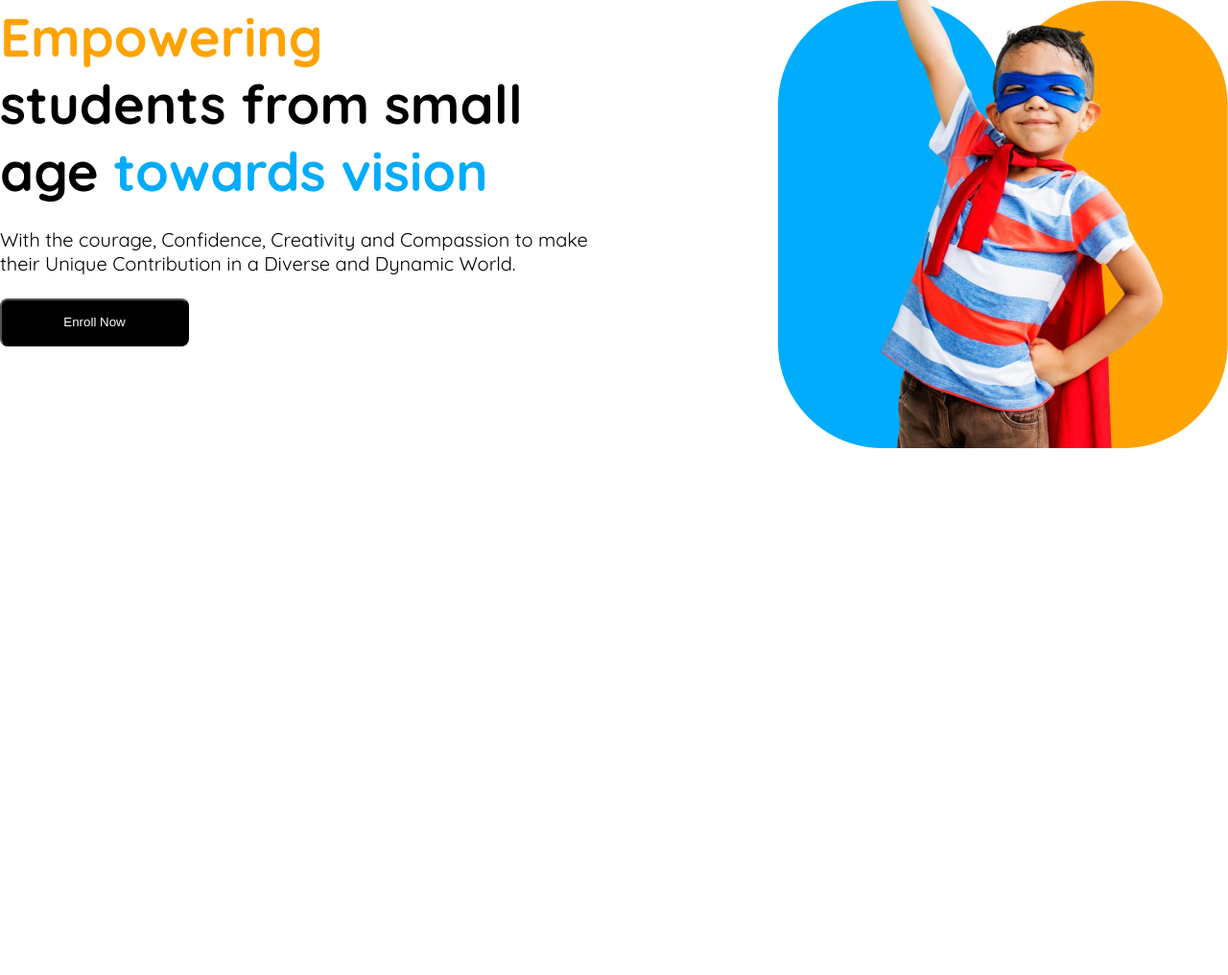
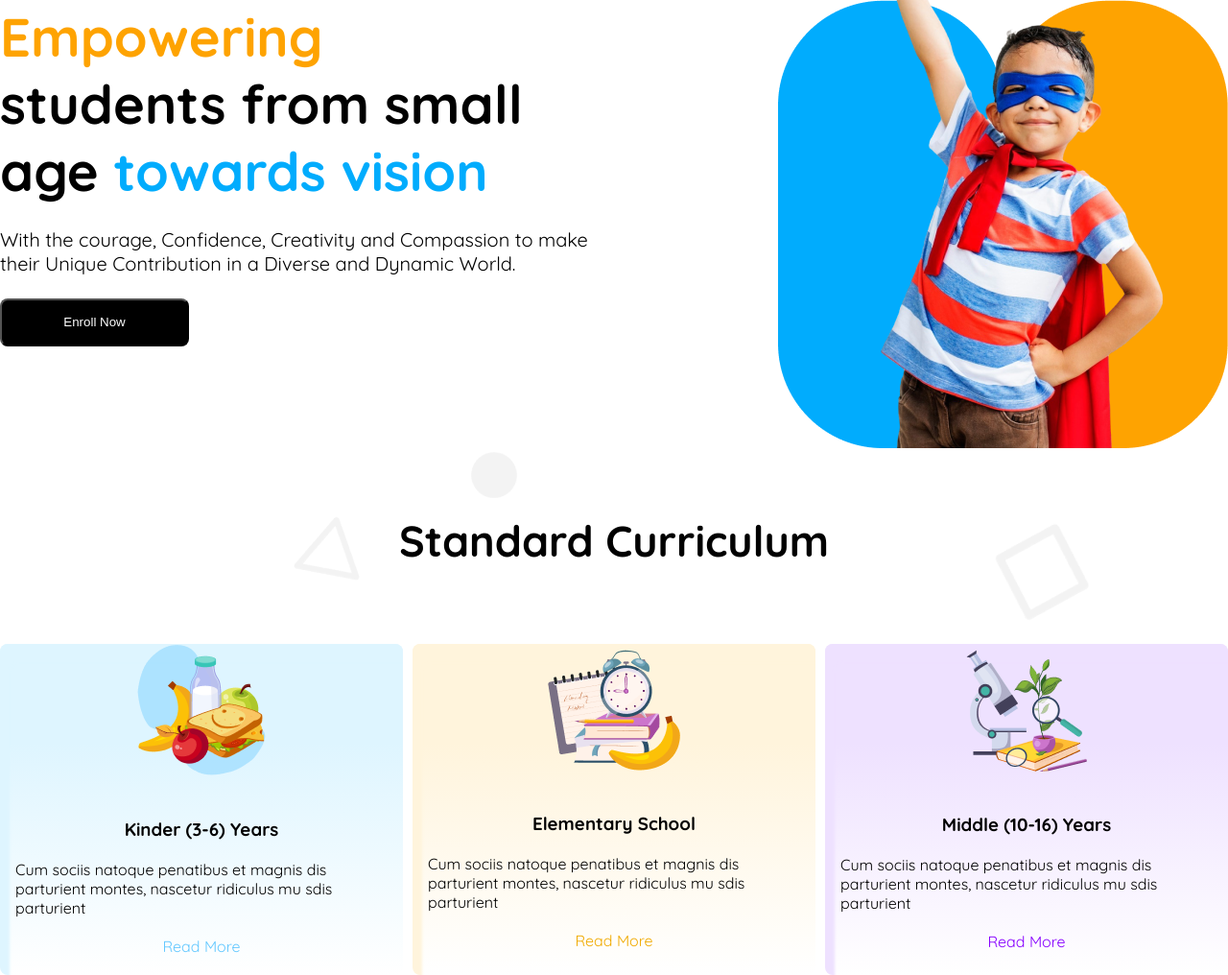
Before and after one commit to Hrikesh145/kids-school, a plain HTML site: page index.html in a window 1280 px wide. Shown: the part 210-1226 px from the top of the page at 96% size. Before the commit the page ends 800 px from the top, so only its background shows below. Drawn offline with Linux system fonts and the light colour scheme.

Commit message:
Standard responsive done

```diff
--- a/index.html
+++ b/index.html
@@ -38,7 +38,48 @@
             </div>
         </div>
     </header>
-    <main>
+    <main class="bg-light display-flex">
+       <section class="standard display-flex">
+        <h1 class="standard-title display-flex">Standard Curriculum</h1>
+        <div class="standard-card">
+            <div class="scard1 display-flex">
+                <div class="simg1 display-flex">
+                    <img src="assets/kinder.png" alt="">
+                </div>
+                <div classs="card-details-1">
+                    <h3 class="sh3 display-flex">Kinder (3-6) Years</h3>
+                    <p class="sp display-flex">Cum sociis natoque penatibus et magnis
+                    dis parturient montes, nascetur ridiculus
+                    mu sdis parturient</p>
+                    <p class="sp-x display-flex">Read More</p>
+                </div>
+            </div>
+            <div class="scard2 display-flex">
+                <div class="simg1 display-flex">
+                    <img src="assets/elementary.png" alt="">
+                </div>
+                <div>
+                    <h3 class="sh3">Elementary School</h3>
+                <p class="sp">Cum sociis natoque penatibus et magnis
+                    dis parturient montes, nascetur ridiculus
+                    mu sdis parturient</p>
+                    <p class="sp-y">Read More</p>
+                </div>
+            </div>
+            <div class="scard3 display-flex">
+                <div class="simg1 display-flex">
+                    <img src="assets/middle.png" alt="">
+                </div>
+                <div>
+                    <h3 class="sh3">Middle (10-16) Years</h3>
+                <p class="sp">Cum sociis natoque penatibus et magnis
+                    dis parturient montes, nascetur ridiculus
+                    mu sdis parturient</p>
+                    <p class="sp-z">Read More</p>
+                </div>
+            </div>
+        </div>
+       </section>
 
     </main>
     <footer>
--- a/styles/style.css
+++ b/styles/style.css
@@ -15,7 +15,7 @@
 }
 /* header */
 /* navbar */
-.navbar,.banner{
+.navbar,.banner,.bg-light{
   max-width: 1440px;
   margin: 0 auto;
 }
@@ -76,7 +76,7 @@
   width: 100%;
 }
 .hamburger-menu {
-  display: none; /* Hidden by default */
+  display: none;
   flex-direction: column;
   justify-content: space-between;
   height: 25px;
@@ -115,8 +115,104 @@
   justify-content: center;
 }
 
+/* main section */
+main{
+  background-image: url(bg.png);
+
+}
+.standard{
+  flex-direction: column;
+  justify-content: center;
+  align-items: center;
+  gap: 5em;
+  padding-top: 4em ;
+  margin: 0 auto;
+
+
+}
+.standard-title{
+  font-weight: 700;
+  font-size: 2.8em;
+}
+.standard-card{
+  display: grid;
+  grid-template-columns: repeat(3,1fr);
+  gap:10px;
+  width: 100%;
+}
+.scard1{
+  flex-direction: column;
+  max-width: auto;
+  max-height: auto;
+  justify-content: center;
+  align-items: center;
+  gap: 1.25em;
+  background-image: linear-gradient(to bottom,#DEF5FF 30%,#FFFFFF 100%);
+  border-radius: 8px;
+  box-shadow: inset 10px 20px 3px #DEF5FF;
+}
+.sh3{
+  padding-top:1.25em ;
+  justify-self: center;
+  align-self: center;
+}
+.sp{
+  padding:1.25em 1em;
+  justify-self: center;
+  align-self: center;
+}
+.sp-x{
+  color: #64C8FF;
+  justify-self: center;
+  align-self: center;
+  padding-bottom: 1.25em;
+}
+.sp-y{
+  color: #F0AA00;
+  justify-self: center;
+  align-self: center;
+  padding-bottom: 1.25em;
+}
+.sp-z{
+  color: #8700FF;
+  justify-self: center;
+  align-self: center;
+  padding-bottom: 1.25em;
+}
+.scard2{
+  flex-direction: column;
+  max-width: auto;
+  max-height: auto;
+  justify-content: center;
+  align-items: center;
+  gap: 1.25em;
+  background-image: linear-gradient(to bottom, #FFF4DC 30%, #FFFFFF 100%);
+  border-radius: 8px;
+  box-shadow: inset 10px 20px 3px #FFF4DC;
+
+}
+.scard3{
+  flex-direction: column;
+  max-width: auto;
+  max-height: auto;
+  justify-content: center;
+  align-items: center;
+  gap: 1.25em;
+  background-image: linear-gradient(to bottom,#EEE1FF 30%,#FFFFFF 100%);
+  border-radius: 8px;
+  box-shadow: inset 10px 20px 3px #EEE1FF;
+
+}
+
+
 /* media q */
 @media screen and (max-width:576px) {
+  body, html {
+    margin: 0;
+    padding: 0;
+    overflow-x: hidden;
+  }
+
   .nav-items,.nav-items-contact,.school{
     display: none;
   }
@@ -127,14 +223,33 @@
   .navbar{
     border-bottom: 1px solid #FEA301;
     padding: 10px;
-    margin: 0;
+    margin: 0 auto;
   }
   .banner{
     flex-direction: column-reverse;
     padding: 16px;
+    margin: 0 auto;
   }
   .banner-content{
     align-items: center;
     justify-content: center;
+    margin: 0 auto;
+  }
+  .standard-card{
+    grid-template-columns: 1fr;
+    justify-content: center;
+    align-items: center;
+    grid-gap: 20px;
+    margin: 0;
+    padding: 0;
+    width: auto;
+    max-width: none;
+  }
+  .standard-title{
+    font-size: 26px;
+    width: 100%;
+    justify-content: center;
+    align-items:center;
+    margin: 0 auto;
   }
 }
```
Also changed, not shown: assets/button.png (added), styles/bg.png (added).
